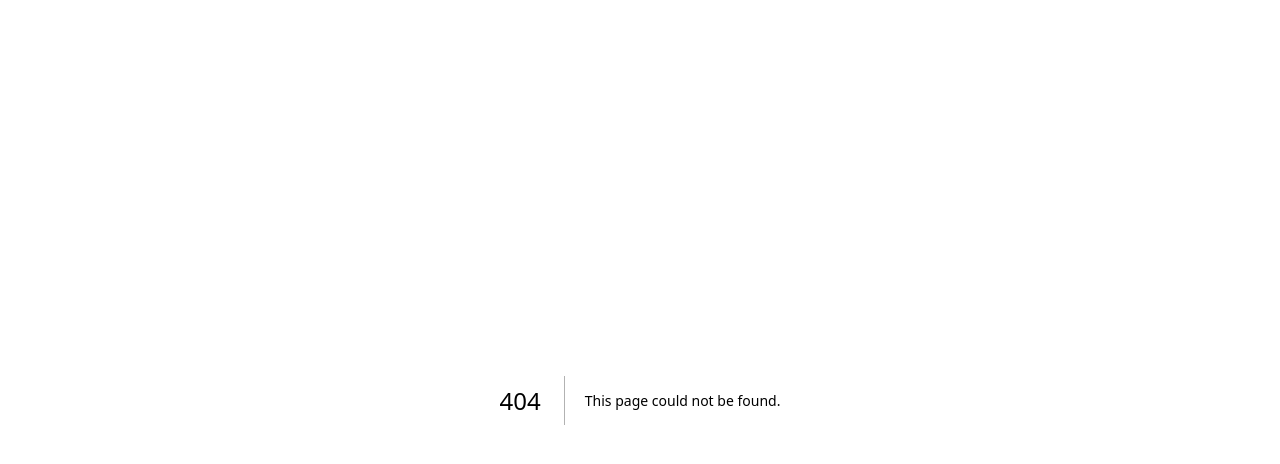
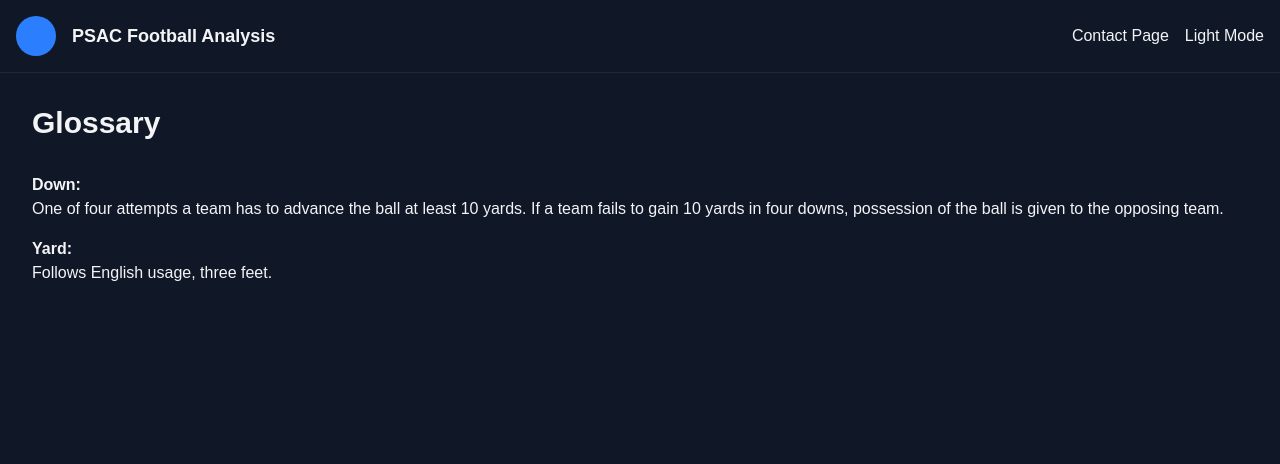
Before and after one commit to johnseibert19/PSAC-Football-Analysis, a Next.js app in the folder psac-football-analysis/: page /glossary in a window 1280 px wide. Before the commit this address had no page. Shown: the top 464 px of the page. Built offline with nearby package versions, Linux system fonts and the light colour scheme.

Commit message:
Create page.js

```diff
--- /dev/null
+++ b/psac-football-analysis/src/app/glossary/page.js
@@ -0,0 +1,50 @@
+"use client";
+
+import React, { useState } from "react";
+import Link from 'next/link'; // Import Link for navigation
+
+const Glossary = () => {
+  const [darkMode, setDarkMode] = useState(true);
+
+  const glossaryTerms = [
+    { term: "Down", definition: "One of four attempts a team has to advance the ball at least 10 yards. If a team fails to gain 10 yards in four downs, possession of the ball is given to the opposing team." },
+    // ... (rest of the glossary terms)
+    { term: "Yard", definition: "Follows English usage, three feet." },
+  ];
+
+  return (
+    <div className={`${darkMode ? "bg-gray-900 text-gray-100" : "bg-white text-gray-900"} min-h-screen`}>
+      <header className={`flex items-center justify-between p-4 border-b ${darkMode ? "border-gray-800" : "border-gray-200"}`}>
+        <div className="flex items-center">
+          <Link href="/" className="flex items-center">
+            <div className="w-10 h-10 bg-blue-500 rounded-full mr-4">
+              {/* Replace with logo */}
+            </div>
+            <span className="text-lg font-semibold">PSAC Football Analysis</span>
+          </Link>
+        </div>
+        <nav className="flex items-center space-x-4">
+          <Link href="/contact" className="hover:text-gray-300">
+            Contact Page
+          </Link>
+          <button onClick={() => setDarkMode(!darkMode)}>
+            {darkMode ? "Light Mode" : "Dark Mode"}
+          </button>
+        </nav>
+      </header>
+      <main className="p-8">
+        <h1 className="text-3xl font-semibold mb-8">Glossary</h1>
+        <ul>
+          {glossaryTerms.map((term, index) => (
+            <li key={index} className="mb-4">
+              <strong className="block">{term.term}:</strong>
+              <span>{term.definition}</span>
+            </li>
+          ))}
+        </ul>
+      </main>
+    </div>
+  );
+};
+
+export default Glossary;
```
